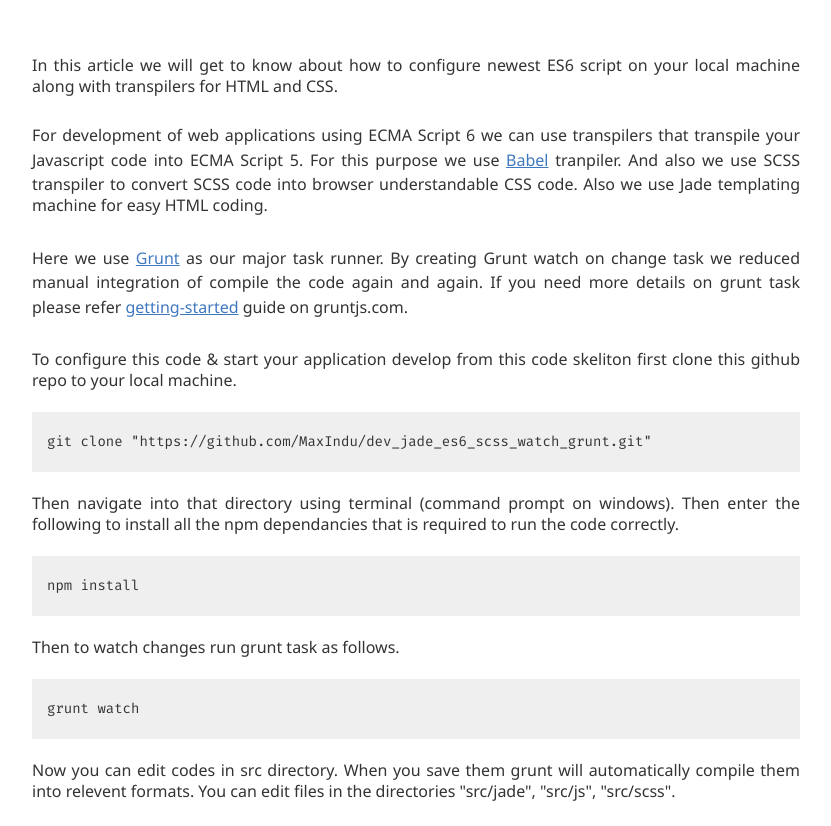
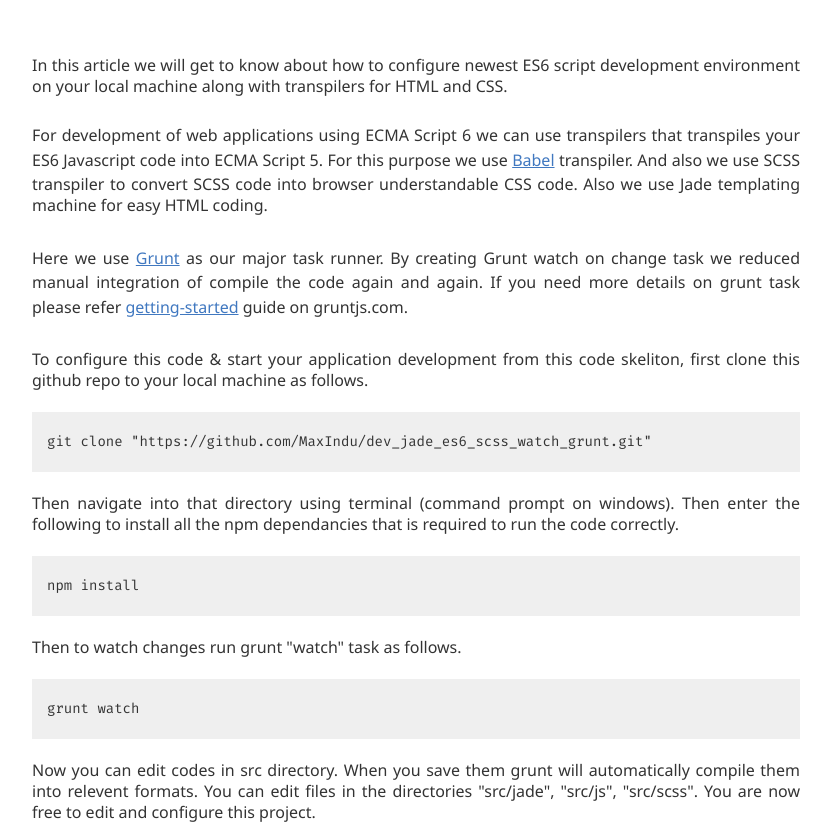
Before and after one commit to tdarshana/maxindu, a website: page contents/posts/post1.html in a window 1280 px wide. Shown: the part 605-1431 px from the top of the page, without its empty margins (224-1055 px from the left). Drawn offline with Linux system fonts and the light colour scheme.

Commit message:
Edited main post1 content.

```diff
--- a/contents/posts/post1.html
+++ b/contents/posts/post1.html
@@ -53,40 +53,43 @@
                 <p class="pContent">
                     <span>
                         <p>
-                            In this article we will get to know about how to configure newest ES6 script on your
+                            In this article we will get to know about how to configure newest ES6 script development environment on your
                             local machine along with transpilers for HTML and CSS.
                         </p>
                         <br>
                         <p>
                             For development of web applications using ECMA Script 6 we can use transpilers
-                            that transpile your Javascript code into ECMA Script 5. For this purpose we use <a href="https://babeljs.io/">Babel</a> tranpiler.
+                            that transpiles your ES6 Javascript code into ECMA Script 5. For this purpose we use
+                            <a href="https://babeljs.io/">Babel</a> transpiler.
                             And also we use SCSS transpiler to convert SCSS code into browser understandable CSS code. Also we use
                             Jade templating machine for easy HTML coding.
                         </p>
                         <br>
                         <p>
-                            Here we use <a href="http://gruntjs.com/">Grunt</a> as our major task runner. By creating Grunt watch on change task we reduced manual
-                            integration of compile the code again and again. If you need more details on grunt task please refer
+                            Here we use <a href="http://gruntjs.com/">Grunt</a> as our major task runner.
+                            By creating Grunt watch on change task we reduced manual integration of compile the code again and again.
+                            If you need more details on grunt task please refer
                             <a href="http://gruntjs.com/getting-started">getting-started</a> guide on gruntjs.com.
                         </p>
                         <br>
                         <p>
-                            To configure this code & start your application develop from this code skeliton first clone this github repo to your local machine.
+                            To configure this code & start your application development from this code skeliton,
+                            first clone this github repo to your local machine as follows.
                             <br>
                             <br>
                             <code>
                                 git clone "https://github.com/MaxIndu/dev_jade_es6_scss_watch_grunt.git"
                             </code>
                             <br>
-                            Then navigate into that directory using terminal (command prompt on windows). Then enter the following to install
-                            all the npm dependancies that is required to run the code correctly.
+                            Then navigate into that directory using terminal (command prompt on windows).
+                            Then enter the following to install all the npm dependancies that is required to run the code correctly.
                             <br>
                             <br>
                             <code>
                                 npm install
                             </code>
                             <br>
-                            Then to watch changes run grunt task as follows.
+                            Then to watch changes run grunt "watch" task as follows.
                             <br>
                             <br>
                             <code>
@@ -94,7 +97,8 @@
                             </code>
                             <br>
                             Now you can edit codes in src directory. When you save them grunt will automatically compile
-                             them into relevent formats. You can edit files in the directories "src/jade", "src/js", "src/scss".
+                            them into relevent formats. You can edit files in the directories "src/jade", "src/js", "src/scss".
+                            You are now free to edit and configure this project.
                         </p>
                     </span>
                 </p>
```
